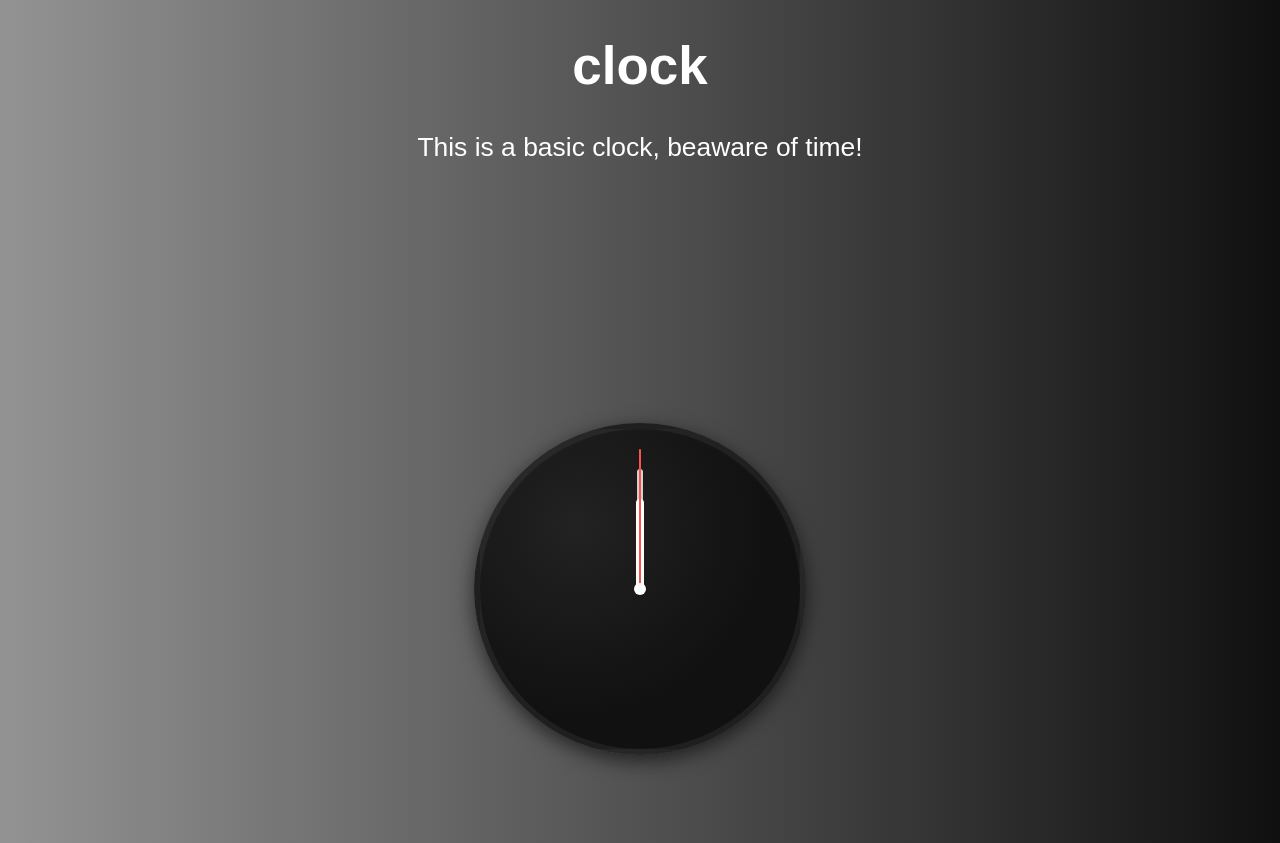
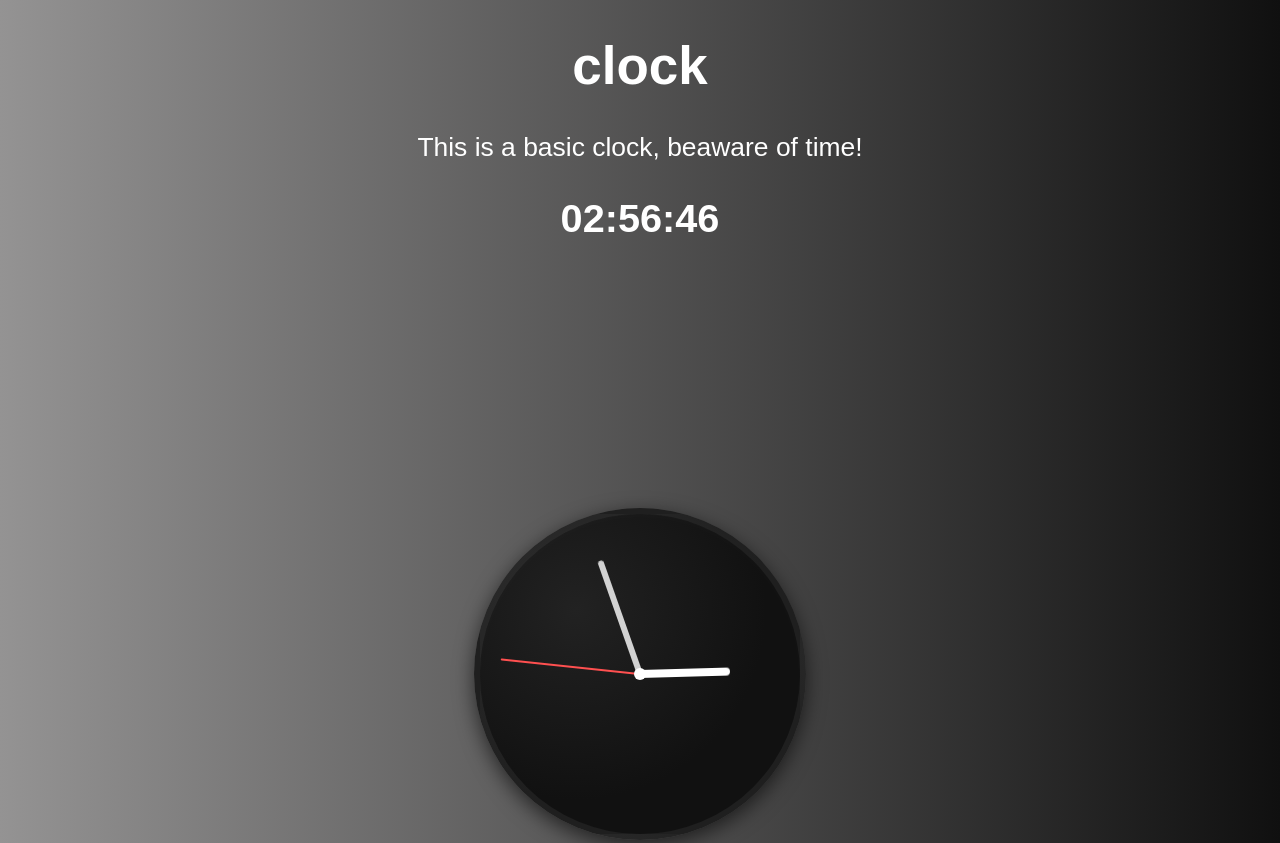
Before and after one commit to nibague/analog_clock, a plain HTML site: page index.html in a window 1280 px wide. Shown: the top 843 px of the page. Drawn offline with Linux system fonts and the light colour scheme.

Commit message:
adding the js file where we create the object date and select the time to display, and add the logic to make a dynamic clock!

```diff
--- a/index.html
+++ b/index.html
@@ -4,12 +4,13 @@
     <meta charset="UTF-8">
     <meta name="viewport" content="width=device-width, initial-scale=1.0">
     <link rel="stylesheet" href="styles.css">
+    <script src="script.js" defer></script>
     <title>Clock</title>
 </head>
 <body>
     <h1>clock</h1>
     <p>This is a basic clock, beaware of time!</p>
-
+    <h2 id="display-clock"></h2>
     <div class="clock-container">
         <div class="clock">
             <div class="hand hour" id="hour-hand"></div>
--- a/script.js
+++ b/script.js
@@ -0,0 +1,46 @@
+
+// Clock update script
+const hourHand = document.getElementById('hour-hand');
+const minuteHand = document.getElementById('minute-hand');
+const secondHand = document.getElementById('second-hand');
+const display = document.getElementById('display-clock');
+
+function pad(n){ return n < 10 ? '0' + n : n; }
+
+function updateClock(){
+    const now = new Date();
+    const hours24 = now.getHours();
+    const hours = hours24 % 12;
+    const minutes = now.getMinutes();
+    const seconds = now.getSeconds();
+
+    // update textual display (HH:MM:SS) using 24-hour hours for readability
+    if(display) display.innerText = `${pad(hours24)}:${pad(minutes)}:${pad(seconds)}`;
+
+    // compute angles
+    const hourAngle = (hours + minutes / 60 + seconds / 3600) * 30; // 360/12 = 30
+    const minuteAngle = (minutes + seconds / 60) * 6; // 360/60 = 6
+    const secondAngle = seconds * 6; // each second = 6 degrees (360/60)
+
+    // apply transforms (keep the translateX used in CSS)
+    if(hourHand) hourHand.style.transform = `translateX(-50%) rotate(${hourAngle}deg)`;
+    if(minuteHand) minuteHand.style.transform = `translateX(-50%) rotate(${minuteAngle}deg)`;
+    if(secondHand) {
+        // Remove any transition during the 59->0 second change
+        if(seconds === 0) {
+            secondHand.style.transition = 'none';
+            requestAnimationFrame(() => {
+                secondHand.style.transform = `translateX(-50%) rotate(${secondAngle}deg)`;
+                requestAnimationFrame(() => {
+                    secondHand.style.transition = '';
+                });
+            });
+        } else {
+            secondHand.style.transform = `translateX(-50%) rotate(${secondAngle}deg)`;
+        }
+    }
+}
+
+// initialize and start interval
+updateClock();
+setInterval(updateClock, 1000);
--- a/styles.css
+++ b/styles.css
@@ -44,7 +44,13 @@ body {
     left: 50%;
     transform-origin: 50% 100%;
     transform: translateX(-50%) rotate(0deg);
-    transition: transform 0.2s ease-in-out;
+}
+
+/* Add transitions only to hour and minute hands */
+.hand.hour,
+.hand.minute {
+    transition: transform 0.5s cubic-bezier(0.4, 2.08, 0.55, 0.44);
+    will-change: transform;
 }
 
 .hand.hour {
```
